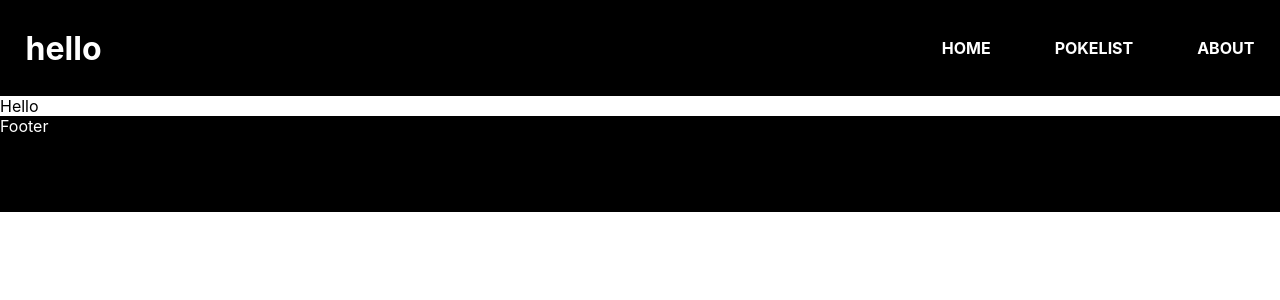
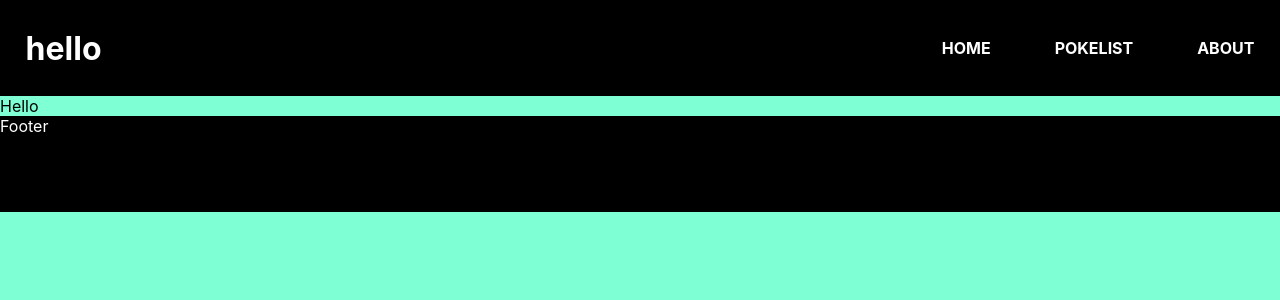
Before and after one commit to jasondansie/cidi-pokidex, a React (Create React App) app: page / in a window 1280 px wide. Shown: the top 300 px of the page. Built offline with nearby package versions, Linux system fonts and the light colour scheme.

Commit message:
changing background color

```diff
--- a/src/App.css
+++ b/src/App.css
@@ -2,3 +2,7 @@
     margin: 0;
     padding: 0;
 }
+
+body {
+    background-color: aquamarine;
+}
```
